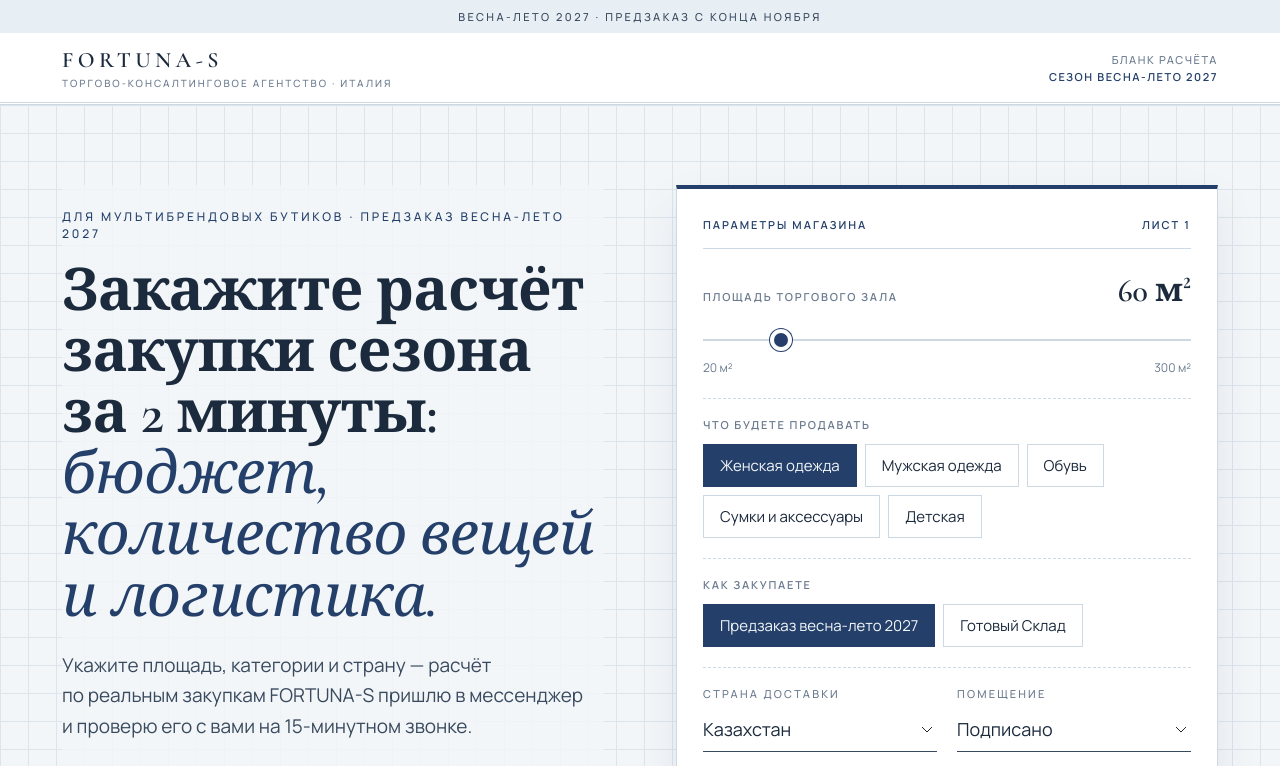
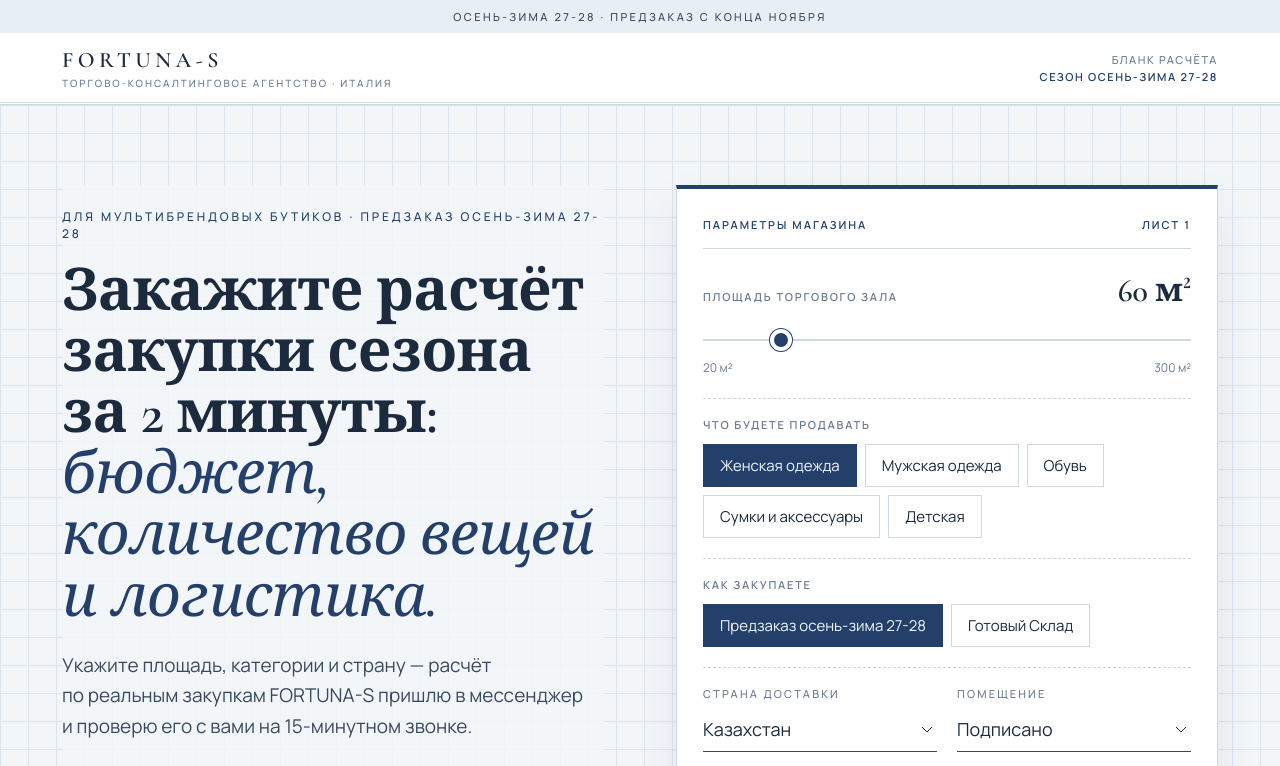
Before and after one commit to eugene5163-coder/fortuna-lp, a plain HTML site: page raschet/index.html in a window 1280 px wide. Shown: the top 766 px of the page. Drawn offline with nearby package versions, Linux system fonts and the light colour scheme.

Commit message:
Расчёт и Эксклюзив: сезон осень-зима 27-28

```diff
--- a/raschet/index.html
+++ b/raschet/index.html
@@ -4,7 +4,7 @@
 <meta charset="utf-8">
 <meta name="viewport" content="width=device-width, initial-scale=1, viewport-fit=cover">
 <title>Расчёт закупки сезона — FORTUNA-S, Италия</title>
-<meta name="description" content="Закажите расчёт закупки сезона за 2 минуты: бюджет, количество вещей и логистика для вашего магазина — до открытия предзаказа на весну-лето 2027.">
+<meta name="description" content="Закажите расчёт закупки сезона за 2 минуты: бюджет, количество вещей и логистика для вашего магазина — до открытия предзаказа на осень-зиму 27-28.">
 <link rel="preconnect" href="https://fonts.googleapis.com"><link rel="preconnect" href="https://fonts.gstatic.com" crossorigin>
 <link href="https://fonts.googleapis.com/css2?family=Cormorant+Garamond:ital,wght@0,500;0,600;1,600&family=Manrope:wght@400;500;600&display=swap" rel="stylesheet">
 <style>
@@ -384,17 +384,17 @@ footer{background:var(--paper);border-top:3px double var(--line)}
 </head>
 <body>
 
-<div class="annonce">Весна-лето 2027 · предзаказ с конца ноября</div>
+<div class="annonce">Осень-зима 27-28 · предзаказ с конца ноября</div>
 <div class="letter"><div class="wrap">
   <div class="wm">FORTUNA-S<small>Торгово-консалтинговое агентство · Италия</small></div>
-  <div class="no">Бланк расчёта<b>Сезон весна-лето 2027</b></div>
+  <div class="no">Бланк расчёта<b>Сезон осень-зима 27-28</b></div>
 </div></div>
 
 <!-- ===== 1. Оффер + калькулятор ===== -->
 <header class="hero">
   <div class="wrap hero-grid">
     <div class="hero-txt" data-sticky-after>
-      <span class="over">Для мультибрендовых бутиков · предзаказ весна-лето 2027</span>
+      <span class="over">Для мультибрендовых бутиков · предзаказ осень-зима 27-28</span>
       <h1>Закажите расчёт закупки сезона за 2 минуты: <em>бюджет, количество вещей и логистика.</em></h1>
       <p class="lead">Укажите площадь, категории и страну — расчёт по реальным закупкам FORTUNA-S пришлю в мессенджер<span class="dsk"> и проверю его с вами на 15-минутном звонке</span>.</p>
       <div class="sig">
@@ -423,7 +423,7 @@ footer{background:var(--paper);border-top:3px double var(--line)}
       <div class="q">
         <span class="ql">Как закупаете</span>
         <div class="chips">
-          <label class="chip"><input type="radio" name="mode" value="Предзаказ весна-лето 2027" checked><b>Предзаказ весна-лето 2027</b></label>
+          <label class="chip"><input type="radio" name="mode" value="Предзаказ осень-зима 27-28" checked><b>Предзаказ осень-зима 27-28</b></label>
           <label class="chip"><input type="radio" name="mode" value="Готовый Склад, текущий сезон"><b>Готовый Склад</b></label>
         </div>
       </div>
@@ -468,7 +468,7 @@ footer{background:var(--paper);border-top:3px double var(--line)}
   <div class="wrap">
     <div class="head rv">
       <span class="over">Почему считать сейчас</span>
-      <h2>Календарь сезона <em>весна-лето 2027</em></h2>
+      <h2>Календарь сезона <em>осень-зима 27-28</em></h2>
     </div>
     <div class="time rv">
       <div class="now"><em>сейчас</em><div><b>Расчёт и выбор брендов</b><span>Решаем, сколько и чего закупать, до открытия предзаказа</span></div></div>
@@ -524,7 +524,7 @@ footer{background:var(--paper);border-top:3px double var(--line)}
       </div>
       <div class="card-rdv"><form id="leadForm" novalidate>
   <label class="fld req"><span>Опишите ваш магазин и что хотите получить от расчёта</span>
-    <textarea name="request" rows="4" maxlength="2000" placeholder="Например: бутик 60 м² в Алматы, средний чек около 300 €. Хочу понять, хватит ли 40 000 € на весну-лето и сколько оставить на докупку в сезоне."></textarea>
+    <textarea name="request" rows="4" maxlength="2000" placeholder="Например: бутик 60 м² в Алматы, средний чек около 300 €. Хочу понять, хватит ли 40 000 € на осень-зиму и сколько оставить на докупку в сезоне."></textarea>
     <small>Чем подробнее опишете, тем точнее будет расчёт.</small></label>
 
   <label class="fld"><span>Как к вам обращаться</span>
```
Also changed, not shown: eksklyuziv/index.html (+1 -1 lines).
